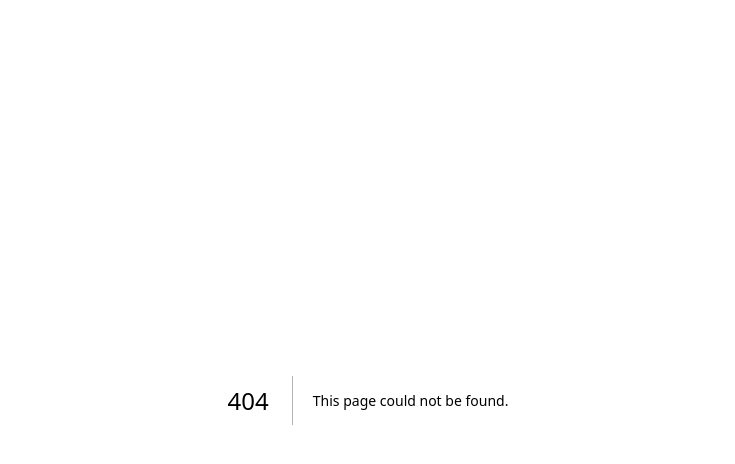
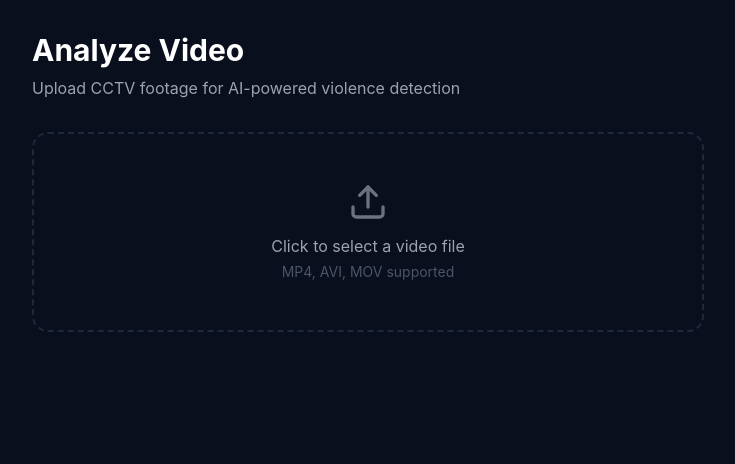
Before and after one commit to ameenaquadrishhh-glitch/Ample, a Next.js app in the folder frontend/: page /upload in a window 1280 px wide. Before the commit this address had no page. Shown: the top 464 px of the page, without its empty margins (272-1007 px from the left). Built offline with nearby package versions, Linux system fonts and the light colour scheme.

Commit message:
feat: add frontend/app/upload/page.tsx

```diff
--- /dev/null
+++ b/frontend/app/upload/page.tsx
@@ -0,0 +1,93 @@
+"use client";
+import { useState, useRef } from "react";
+import { Upload, Loader2, CheckCircle, AlertTriangle } from "lucide-react";
+
+const BACKEND = process.env.NEXT_PUBLIC_BACKEND_URL || "http://localhost:8000";
+
+export default function UploadPage() {
+  const [file, setFile] = useState<File | null>(null);
+  const [status, setStatus] = useState<"idle"|"uploading"|"done"|"error">("idle");
+  const [result, setResult] = useState<any>(null);
+  const ref = useRef<HTMLInputElement>(null);
+
+  const handleUpload = async () => {
+    if (!file) return;
+    setStatus("uploading");
+    const form = new FormData();
+    form.append("file", file);
+
+    try {
+      const res = await fetch(`${BACKEND}/api/v1/video/upload`, { method: "POST", body: form });
+      const data = await res.json();
+      setResult(data);
+      setStatus("done");
+    } catch {
+      setStatus("error");
+    }
+  };
+
+  return (
+    <main className="min-h-screen bg-[#0a0f1e] p-8">
+      <div className="max-w-2xl mx-auto">
+        <h1 className="text-3xl font-bold text-white mb-2">Analyze Video</h1>
+        <p className="text-gray-400 mb-8">Upload CCTV footage for AI-powered violence detection</p>
+
+        {/* Drop zone */}
+        <div
+          onClick={() => ref.current?.click()}
+          className="border-2 border-dashed border-[#1f2937] hover:border-blue-500 rounded-2xl p-12 text-center cursor-pointer transition-colors"
+        >
+          <Upload className="w-10 h-10 text-gray-500 mx-auto mb-3" />
+          <p className="text-gray-400">{file ? file.name : "Click to select a video file"}</p>
+          <p className="text-gray-600 text-sm mt-1">MP4, AVI, MOV supported</p>
+          <input ref={ref} type="file" accept="video/*" className="hidden" onChange={e => setFile(e.target.files?.[0] || null)} />
+        </div>
+
+        {file && status === "idle" && (
+          <button onClick={handleUpload} className="mt-4 w-full bg-blue-600 hover:bg-blue-700 text-white font-semibold py-3 rounded-xl transition-colors">
+            Run Analysis
+          </button>
+        )}
+
+        {status === "uploading" && (
+          <div className="mt-4 flex items-center gap-2 text-blue-400">
+            <Loader2 className="w-5 h-5 animate-spin" />
+            <span>Analyzing video... this may take a moment</span>
+          </div>
+        )}
+
+        {status === "done" && result && (
+          <div className="mt-6 bg-[#111827] border border-[#1f2937] rounded-2xl p-6 space-y-4">
+            <div className="flex items-center gap-2">
+              <CheckCircle className="w-5 h-5 text-green-400" />
+              <span className="text-white font-semibold">Analysis Complete</span>
+            </div>
+            <div className="grid grid-cols-2 gap-3 text-sm">
+              <div className="bg-[#0a0f1e] rounded-xl p-3">
+                <p className="text-gray-400">Threat Level</p>
+                <p className="text-white font-bold text-lg">{result.detection?.threat_level}</p>
+              </div>
+              <div className="bg-[#0a0f1e] rounded-xl p-3">
+                <p className="text-gray-400">Confidence</p>
+                <p className="text-white font-bold text-lg">{(result.detection?.confidence_score * 100).toFixed(1)}%</p>
+              </div>
+            </div>
+            {result.report && (
+              <div className="bg-[#0a0f1e] rounded-xl p-4">
+                <p className="text-gray-400 text-sm mb-2">AI Incident Report</p>
+                <p className="text-gray-300 text-sm whitespace-pre-wrap">{result.report}</p>
+              </div>
+            )}
+          </div>
+        )}
+
+        {status === "error" && (
+          <div className="mt-4 flex items-center gap-2 text-red-400">
+            <AlertTriangle className="w-5 h-5" />
+            <span>Analysis failed. Is the backend running?</span>
+          </div>
+        )}
+      </div>
+    </main>
+  );
+}
```
